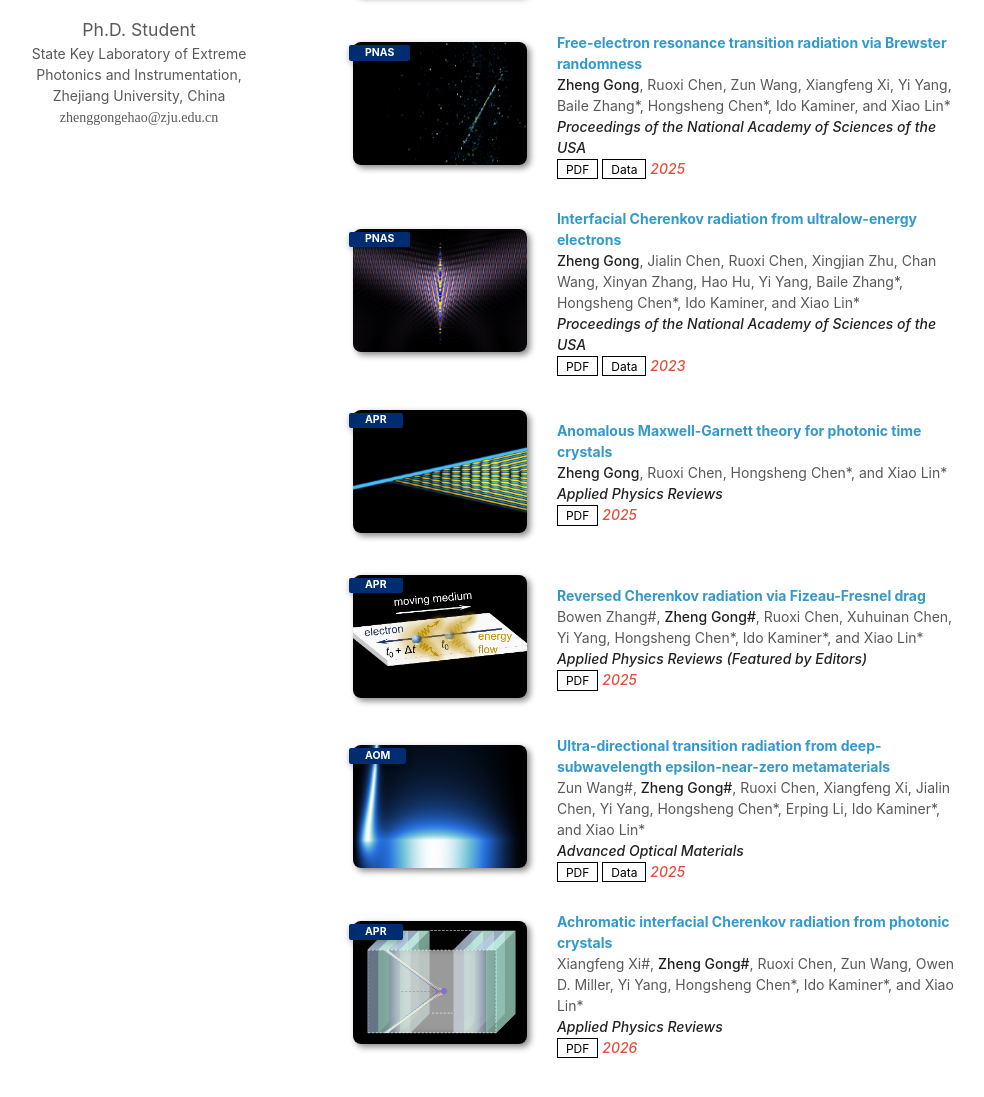
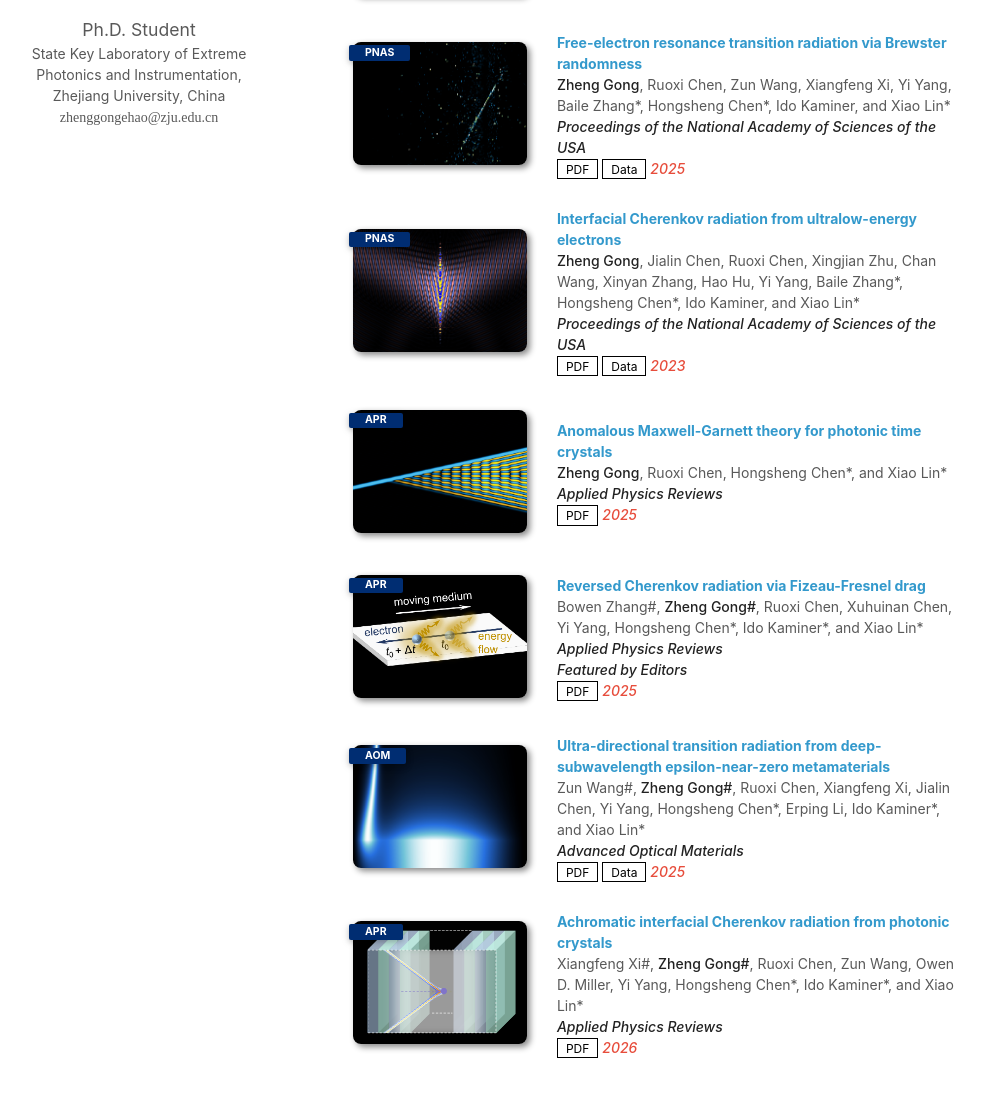
Before and after one commit to zhenggongehao/zhenggongehao.github.io, a Jekyll site: the page built from index.md, in a window 1280 px wide and 1400 px high, scrolled down 467 px. Shown: the part 302-1399 px from the top of the window, without its empty margins (137-1121 px from the left). Built offline with Jekyll 4.4.1, drawn with Linux system fonts in a browser that asks for light colours; nearby versions of some CDN libraries; a style sheet for code colours, icons or effects is not loaded; our own code applies the rules of GitHub Pages for plain Markdown files; some of the changed text lies outside the part shown.

Commit message:
update files

```diff
--- a/_data/publications.yml
+++ b/_data/publications.yml
@@ -12,7 +12,7 @@ main:
   - title: Brewster-anomaly delocalization for free-electron radiation
     authors: <strong>Zheng Gong</strong>, Xiangfeng Xi, Hongsheng Chen, Owen D. Miller*, Stefan Rotter*, and Xiao Lin*
     conference_short: PRL
-    conference: <strong>Physical Review Letters, In press<br>(Editors' Suggestion & Featured in Physics Magazine)</strong>
+    conference: <strong>Physical Review Letters, In press<br>Editors' Suggestion & Featured in Physics Magazine</strong>
     pdf: ./assets/files/20260729_combinedPDF_BrewsterAnomaliesFree-electron.pdf
     data:
     bibtex:
@@ -51,7 +51,7 @@ main:
   - title: Reversed Cherenkov radiation via Fizeau-Fresnel drag
     authors: Bowen Zhang#, <strong>Zheng Gong#</strong>, Ruoxi Chen, Xuhuinan Chen, Yi Yang, Hongsheng Chen*, Ido Kaminer*, and Xiao Lin*
     conference_short: APR
-    conference: <strong>Applied Physics Reviews (Featured by Editors)</strong>
+    conference: <strong>Applied Physics Reviews<br>Featured by Editors</strong>
     pdf: ./assets/files/2025_APR_Reversed Cherenkov radiation via Fizeau–Fresnel drag.pdf
     data:
     bibtex:
```
